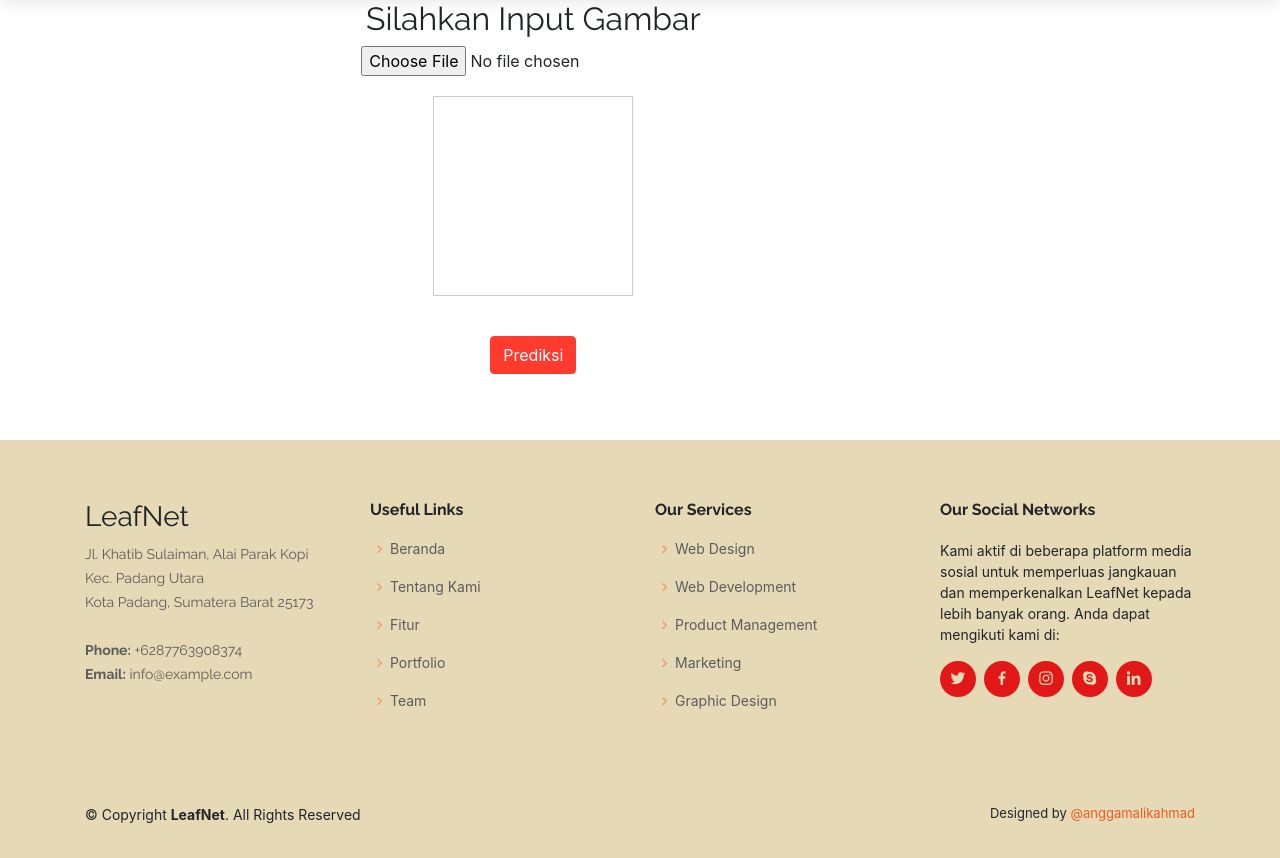
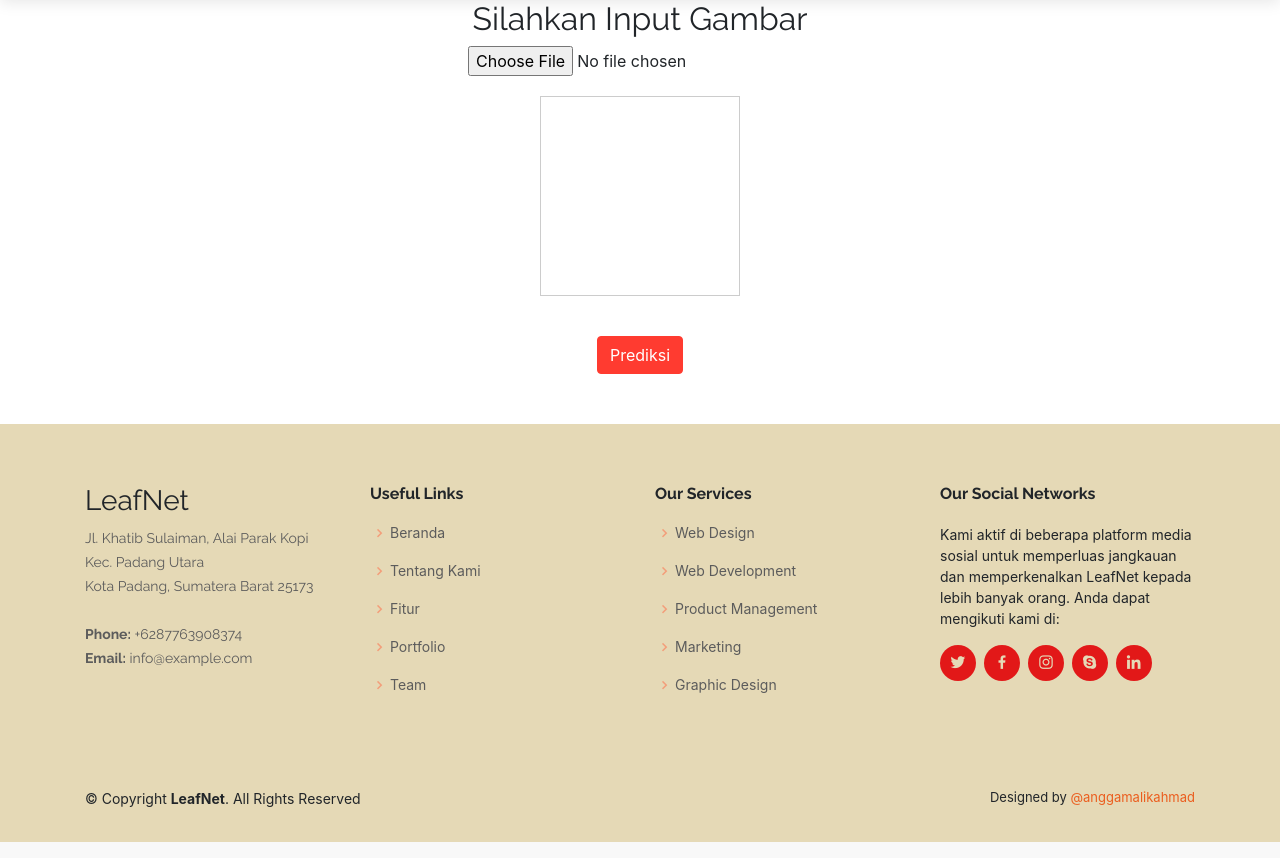
Before and after one commit to Omaewayoshiekinoroyo/LeafNet_Final, a Flask app: page /upload in a window 1280 px wide. Shown: the part 72-930 px from the top of the page. Run offline with Flask 3, Linux system fonts and the light colour scheme; some libraries are stand-ins or nearby versions.

Commit message:
upload.html

```diff
--- a/templates/upload.html
+++ b/templates/upload.html
@@ -68,35 +68,20 @@
          /* CSS untuk tampilan form */
     #container {
       margin: 50px auto;
-      width: 600px;
-      display: flex;
-      align-items: center;
-    }
-
-    #form_input {
       width: 400px;
       text-align: center;
-      margin-right: 20px;
     }
-
-    #hasil_prediksi {
-      width: 200px;
-      text-align: center;
-    }
-
     #preview {
       margin: 20px auto;
       width: 200px;
       height: 200px;
       border: 1px solid #ccc;
     }
-
     #prediksi_submit {
       margin-top: 30px;
       background-color: #ff3b30;
       border-color: #ff3b30;
     }
-
     .custom-file-input::-webkit-file-upload-button {
       background-color: #ff3b30;
       color: white;
@@ -104,7 +89,6 @@
       border-radius: 4px;
       border-color: #ff3b30;
     }
-
     .custom-file-input::-moz-file-upload-button {
       background-color: #ff3b30;
       color: white;
@@ -112,7 +96,6 @@
       border-radius: 4px;
       border-color: #ff3b30;
     }
-
     .custom-file-input::before {
       background-color: #ff3b30;
       color: white;
@@ -120,7 +103,6 @@
       border-radius: 4px;
       border-color: #ff3b30;
     }
-
         #prediksi_submit {
           margin-top: 20px;
         }
@@ -128,7 +110,6 @@
     </head>
     <body>
       <div id="container">
-    <div id="form_input">
         <h2>Silahkan Input Gambar</h2>
         <form id="upload_form" enctype="multipart/form-data">
           <div class="form-group">
@@ -141,7 +122,6 @@
             <button type="submit" id="prediksi_submit" class="btn btn-primary">Prediksi</button>
           </div>
         </form>
-    </div>
         <div id="hasil_prediksi"></div>
       </div>
 
```
Lines whose indentation alone changed are shown as unchanged.
